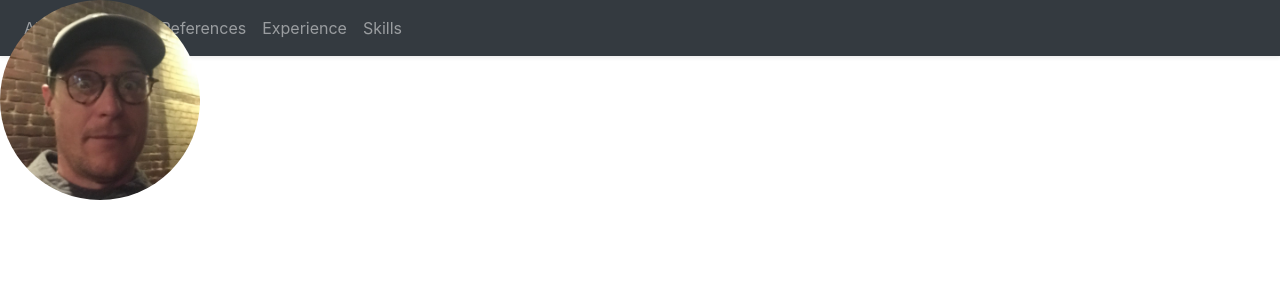
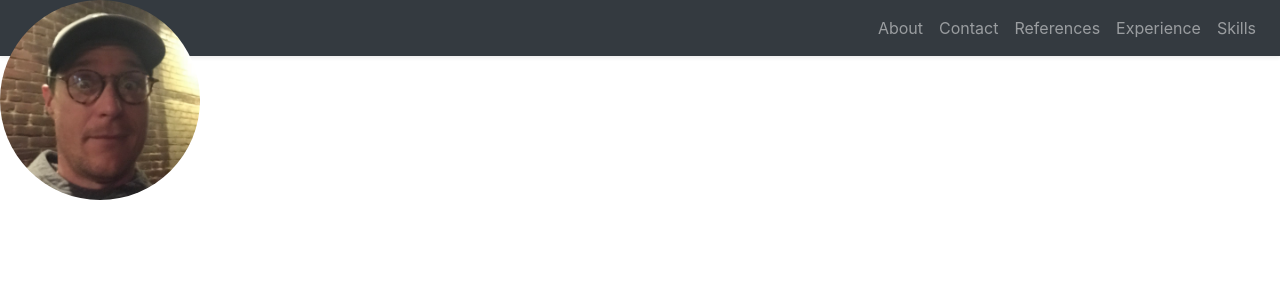
Before and after one commit to Zhaze/Resume, an Angular app: page / in a window 1280 px wide. Shown: the top 300 px of the page. Built offline with nearby package versions, Linux system fonts and the light colour scheme.

Commit message:
placed navigation links on the right side

```diff
--- a/src/app/navigation/navigation.component.html
+++ b/src/app/navigation/navigation.component.html
@@ -3,23 +3,13 @@
   <button class="navbar-toggler" type="button" (click)="isCollapsed = !isCollapsed">
     <span class="navbar-toggler-icon"></span>
   </button>
-  <div class="navbar-collapse d-flex" [ngbCollapse]="isCollapsed">
-    <ul class="navbar-nav">
-      <li class="nav-item" routerLinkActive="active">
-        <a class="nav-link" routerLink="/about">About</a>
-      </li>
-      <li class="nav-item" routerLinkActive="active">
-        <a class="nav-link" routerLink="/contact">Contact</a>
-      </li>
-      <li class="nav-item" routerLinkActive="active">
-        <a class="nav-link" routerLink="/references">References</a>
-      </li>
-      <li class="nav-item" routerLinkActive="active">
-        <a class="nav-link" routerLink="/experience">Experience</a>
-      </li>
-      <li class="nav-item" routerLinkActive="active">
-        <a class="nav-link" routerLink="/skills">Skills</a>
-      </li>
-    </ul>
+  <div class="navbar-collapse" [ngbCollapse]="isCollapsed">
+    <div class="navbar-nav ml-auto">
+      <a class="nav-item nav-link ml-auto" routerLink="/about">About</a>
+      <a class="nav-item nav-link ml-auto" routerLink="/contact">Contact</a>
+      <a class="nav-item nav-link ml-auto" routerLink="/references">References</a>
+      <a class="nav-item nav-link ml-auto" routerLink="/experience">Experience</a>
+      <a class="nav-item nav-link ml-auto" routerLink="/skills">Skills</a>
+    </div>
   </div>
 </div>
```
